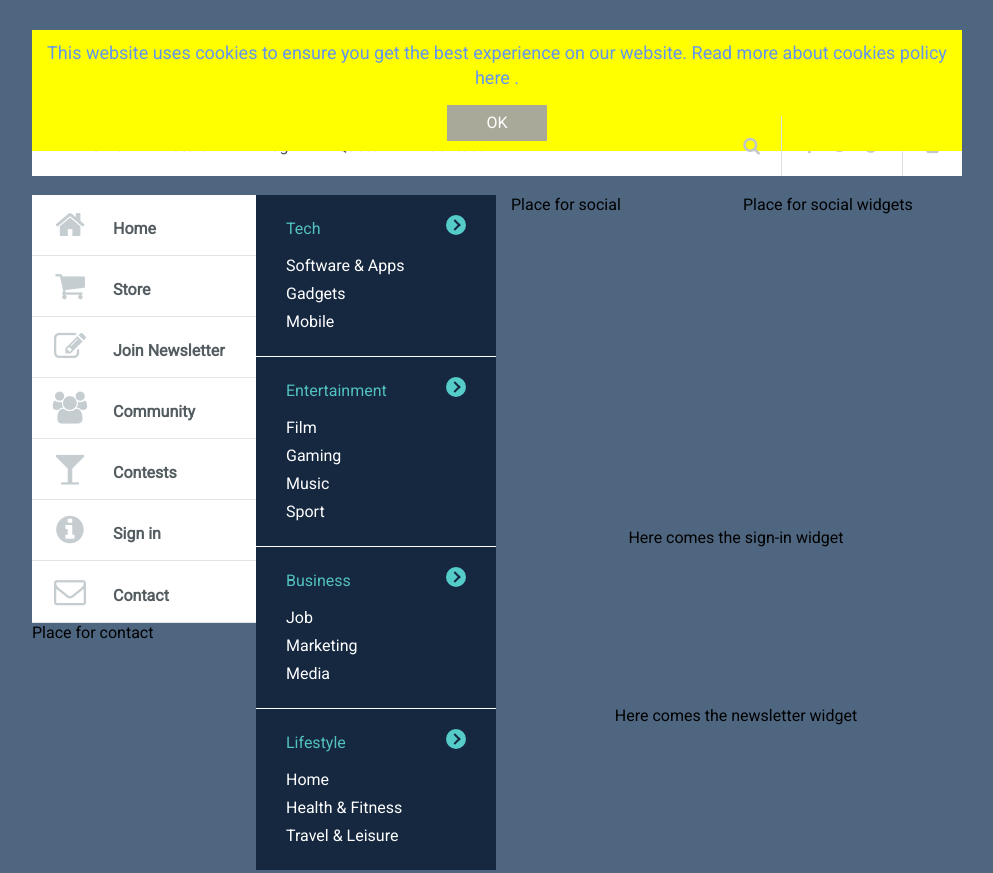
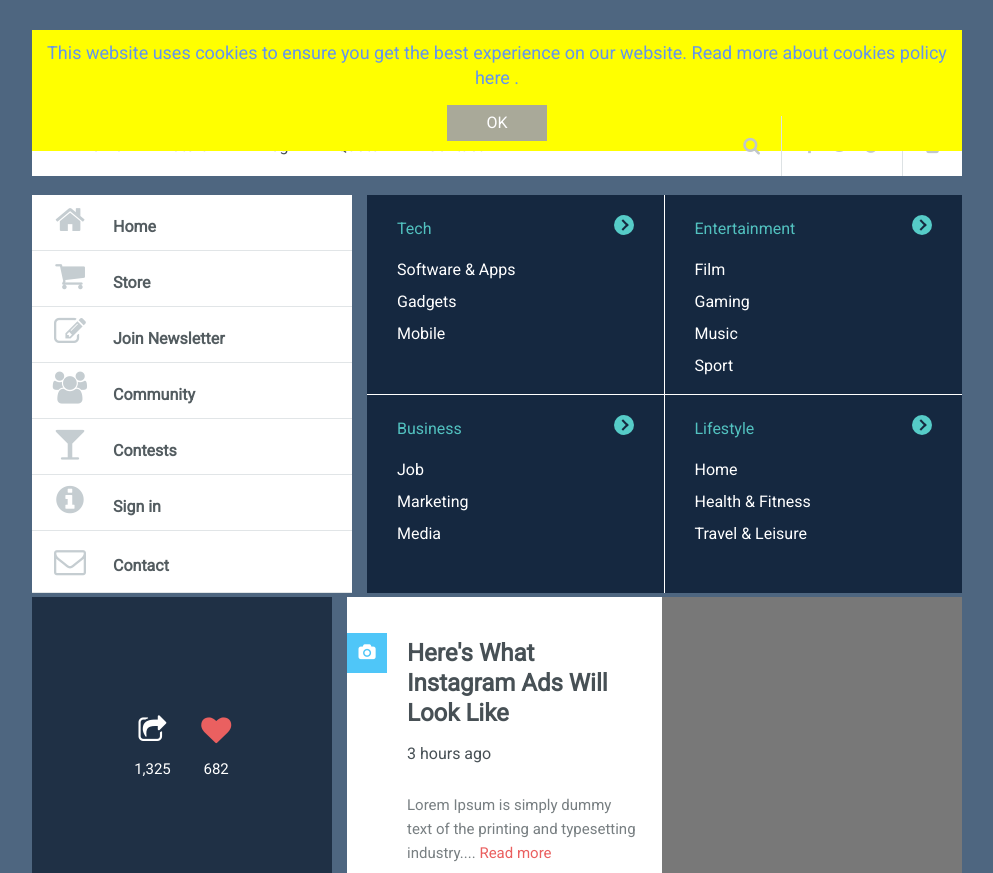
Before and after one commit to Nicoleta-Andreea/first_app_with_angular, a website: page public_html/index.html at #/social-media in a window 1280 px wide. Shown: the top 873 px of the page, without its empty margins (143-1136 px from the left). Drawn offline with nearby package versions, Linux system fonts and the light colour scheme; some packages are replaced by stand-ins of ours; files whose address does not match are found by name.

Commit message:
ui-router changes

```diff
--- a/nbproject/private/private.xml
+++ b/nbproject/private/private.xml
@@ -5,13 +5,15 @@
         <group>
             <file>file:/C:/wamp64/www/Git/first_app_with_angular/public_html/modules/menu-horizontal/controller/menu-horizontal.directive.js</file>
             <file>file:/C:/wamp64/www/Git/first_app_with_angular/public_html/modules/menu-horizontal/view/menu-horizontal-right.template.html</file>
+            <file>file:/C:/wamp64/www/Git/first_app_with_angular/public_html/modules/menu-horizontal/view/menuHorizontal.css</file>
+            <file>file:/C:/wamp64/www/Git/first_app_with_angular/public_html/modules/calendar/controller/calendar.directive.js</file>
             <file>file:/C:/wamp64/www/Git/first_app_with_angular/public_html/modules/menu-horizontal/view/menu-horizontal.template.html</file>
             <file>file:/C:/wamp64/www/Git/first_app_with_angular/public_html/modules/menu-horizontal/view/search-list.template.html</file>
             <file>file:/C:/wamp64/www/Git/first_app_with_angular/public_html/modules/menu-horizontal/model/menu-horizontal.model.js</file>
             <file>file:/C:/wamp64/www/Git/first_app_with_angular/public_html/resources/js/angular_first_app.js</file>
+            <file>file:/C:/wamp64/www/Git/first_app_with_angular/public_html/modules/calendar/model/calendar.model.js</file>
             <file>file:/C:/wamp64/www/Git/first_app_with_angular/public_html/index.html</file>
             <file>file:/C:/wamp64/www/Git/first_app_with_angular/public_html/modules/menu-horizontal/controller/menu-horizontal.controller.js</file>
-            <file>file:/C:/wamp64/www/Git/first_app_with_angular/public_html/modules/menu-horizontal/model/menuHorizontal.js</file>
         </group>
     </open-files>
 </project-private>
--- a/public_html/index.html
+++ b/public_html/index.html
@@ -116,7 +116,6 @@ and open the template in the editor.
 
                 <div class="row row-2 clearfix">
                     <div class="column column-1">
-                        <div class="column sub-column-1">
                          <div class="row clearfix" ng-include="'modules/menu-vertical/view/menu-vertical.template.html'">
                                 <!--<div class="column">-->
                                     <!-- VERTICAL MENU -->
@@ -124,54 +123,63 @@ and open the template in the editor.
                                    <!-- END VERTICAL MENU -->
                                <!-- </div> -->
                         </div>
-                            <div class="row clearfix" ui-view='contact-view'>
-                                <!--<div class="column">-->
+                        <!--<div class="column sub-column-1">
+
+
+                            <div class="row clearfix">
+                                <div class="column">-->
                                      <!-- CONTACT BOX -->
-                                            Place for contact
+
                                   <!--  END CONTACT BOX -->
-                                <!--</div>-->
+                                <!--</div>
                             </div>
+                        </div>   -->
                     </div>
-                        <div class="column sub-column-2" ng-include="'modules/submenu/view/submenu.template.html'">
-                            <!--  SUBMENU -->
+                    <div class="column column-2" ng-include="'modules/submenu/view/submenu.template.html'">
+                        <!-- <div class="row row-1 clearfix">
+                                <div class="column">
+                                     SOCIAL MENU -->
 
-                           <!--  END SUBMENU -->
+                                    <!-- END SOCIAL MENU
                                 </div>
-                    </div>
-                    <div class="column column-2">
-                           <div class="row row-1 clearfix">
-                                <div class="column" ui-view="social-media-view">
-                                     <!-- SOCIAL MENU -->
-                                      Place for social
-                                    <!-- END SOCIAL MENU -->
-                                </div>
-                                <div class="column" ui-view="social-widgets-view">
+                                <div class="column">
                                      Place for social widgets
                                 </div>
                             </div>
-                            <div class="row row-2" ui-view="sign-in-view">
-                                <!--<div class="column">-->
+                            <div class="row row-2">
+                                <div class="column">-->
                                      <!-- SIGN IN WIDGET -->
-                                           Here comes the sign-in widget
+
                                      <!-- END SIGN IN WIDGET -->
-                                <!--</div>-->
+                                <!--</div>
+                            </div>-->
+                            <!--<div class="row row-3">
+                                <div class="column">-->
+                                    <!-- NEWSLETTER -->
+
+                                    <!-- END NEWSLETTER -->
+                                <!--</div>
+                            </div> -->
+                            <!--  <div class="column sub-column-2" ng-include="'modules/submenu/view/submenu.template.html'">
+                               SUBMENU -->
+
+                               <!--  END SUBMENU
                             </div>
-                            <div class="row row-3" ui-view="newsletter-view">
-                                <!--<div class="column">-->
-                                    <!-- NEWSLETTER -->
-                                         Here comes the newsletter widget
-                                    <!-- END NEWSLETTER -->
-                                <!--</div>-->
+                        </div> -->
+
                 </div>
               </div>
+              <div class="row row-3 clearfix" ui-view ng-show="displayContainer">
+                    <div class="column" ui-view="social-media-view"></div>
+                    <div class="column" ui-view="social-widgets-view"></div>
                </div>
-               <div class="row row-3 clearfix" ui-view="blog-view">
-                   <!-- <div class="column"> -->
+               <!--<div class="row row-3 clearfix">
+                    <div class="column"> -->
                           <!-- POST -->
-                           Blog's place
+
                           <!-- END POST -->
-                    <!--</div>-->
-                </div>
+                    <!--</div>
+                </div>-->
                 <div class="row row-4 clearfix">
                     <div class="column" ng-include="'modules/share-widget/view/share-widget.template.html'">
                         <!-- SHARE WIDGET -->
@@ -227,13 +235,15 @@ and open the template in the editor.
                                  <!-- POST DETAIL-->
                             <!-- </div> -->
                          </div>
-                         <div class="row row-3 clearfix" ui-view='quote-view'>
+
+                        <!-- <div class="row row-3 clearfix">
                              <!--<div class="column">-->
                                   <!-- QUOTE -->
-                                        Quote
+
                                   <!-- END QUOTE -->
-                             <!--</div>-->
-                         </div>
+                             <!--</div>
+                         </div>-->
+
                          <div class="row row-4 clearfix" ng-include="'modules/tabs/view/tabs.template.html'">
                              <!--<div class="column">-->
                               <!-- TABS -->
--- a/public_html/modules/menu-horizontal/model/menu-horizontal.model.js
+++ b/public_html/modules/menu-horizontal/model/menu-horizontal.model.js
@@ -10,13 +10,13 @@ menuHorizontalModule.service('HorizontalMenuItemsList',[
         function($resource){
           var retrieveHorizontalMenuItems = function(url) {
              var ItemsResource = $resource('json/:itemsFile.json',{}, {
-                    query: {
+                    retrieve: {
                       method: 'GET',
                       params: {itemsFile:'@url'},
                       isArray: true
                     }
             });
-            return ItemsResource.query(url);
+            return ItemsResource.retrieve(url);
           };
 
           this.getItems = function(url){
--- a/public_html/modules/menu-vertical/view/menu-vertical.style.css
+++ b/public_html/modules/menu-vertical/view/menu-vertical.style.css
@@ -19,7 +19,7 @@ and open the template in the editor.
  }
 .vertical-menu .item{
     display:block;
-    padding:14px 20px 10px 20px;;
+    padding:9px 20px 10px 20px;;
     border-bottom:1px solid #e1e5e7;
     color:#c5cdd1;
     position: relative;
--- a/public_html/modules/menu-vertical/view/menu-vertical.template.html
+++ b/public_html/modules/menu-vertical/view/menu-vertical.template.html
@@ -5,7 +5,7 @@ To change this template file, choose Tools | Templates
 and open the template in the editor.
 -->
 <nav id="verticalMenu" class="vertical-menu accordion-element hide" data-accordion="true" data-title="Vertical Menu" ng-controller="menuVerticalCtrl" >
-    <a class="item"  ng-repeat="menuItem in menuVerticalItems" ui-sref="{{menuItem.href}}">
+    <a class="item"  ng-repeat="menuItem in menuVerticalItems" ui-sref="{{menuItem.href}}" ng-click="displayContainer">
         <i class="fa fa-2x fa-{{menuItem.icon}}"></i>
         <span class="item-descr">{{menuItem.label}}</span>
     </a>
--- a/public_html/modules/submenu/view/submenu.css
+++ b/public_html/modules/submenu/view/submenu.css
@@ -23,6 +23,20 @@ and open the template in the editor.
     border-width:1px 0 0 0;
     border-style:solid;
     border-color:#fff;
+    width:50%;
+    height:199px;
+    float:left;
+}
+.main-menu .main-item.left{
+    border-style:solid;
+    border-width:1px 1px 0px 0px;
+    border-color:#fff;
+}
+.main-menu .main-item.first{
+    border-width:0;
+}
+.main-menu .main-item.left.first{
+    border-width:0 1px 0 0;
 }
 .main-menu .main-item .expandable{
     display: inline-block;
@@ -60,9 +74,6 @@ and open the template in the editor.
     margin-left:-4px;
     margin-top:-5px;
 }
-.main-menu .main-item.first{
-    border-width:0;
-}
 .main-menu .main-item:hover,
 .main-menu .main-item:focus,
 .main-menu .main-item:active{
@@ -74,7 +85,7 @@ and open the template in the editor.
     display:inline-block;
     width: 100%;
     cursor: pointer;
-    height:21px;
+    height:32px;
 }
 .submenu{
     margin-top:9px;
--- a/public_html/modules/submenu/view/submenu.template.html
+++ b/public_html/modules/submenu/view/submenu.template.html
@@ -1,5 +1,5 @@
   <ul class="main-menu accordion-element hide" data-accordion="true" data-title="Submenu">
-        <li class="main-item first">
+        <li class="main-item left first">
             <span class="descr">Tech
                    <span class="expandable">
                        <span class="arrow"></span>
@@ -17,7 +17,7 @@
                </li>
             </ul>
         </li>
-        <li class="main-item">
+        <li class="main-item first">
              <span class="descr">Entertainment
                    <span class="expandable">
                        <span class="arrow"></span>
@@ -38,7 +38,7 @@
                 </li>
              </ul>
         </li>
-        <li class="main-item">
+        <li class="main-item left">
             <span class="descr">Business
                    <span class="expandable">
                          <span class="arrow"></span>
--- a/public_html/resources/css/finalGridPlaceholders.css
+++ b/public_html/resources/css/finalGridPlaceholders.css
@@ -88,7 +88,7 @@ body{
 }
 .wrapper .row-2{
     margin:15px 0 0 0;
-    height:675px;
+    /*height:675px;*/
 }
 .wrapper .row .column{
     float:left;
@@ -98,12 +98,14 @@ body{
     margin:0;
 }
 .wrapper .row-2 .column-1{
-    width:464px;
+    /*width:464px;*/
+    width:320px;
     margin:0 15px 0 0;
-    height:675px;
+    /*height:675px;*/
 }
 .wrapper .row-2 .column-2{
-    width:451px;
+    /*width:451px;*/
+     width:595px;
  }
 .wrapper .row-2 .column-1 .sub-column-1{
     width:224px;
@@ -115,9 +117,9 @@ body{
 .wrapper .row-2 .column-1 .sub-column-1 .row:first-of-type{
     height:428px;
 }
-.wrapper .row-2 .column-1 .sub-column-1 .row:last-of-type{
+/*.wrapper .row-2 .column-1 .sub-column-1 .row:last-of-type{
     height:246px;
-}
+}*/
 .wrapper .row-2 .column-1 .sub-column-1 .row:first-of-type{
     background:#000000;
     width:100%;
@@ -158,13 +160,12 @@ body{
       text-align:center;
 }
 .wrapper .row-3{
-    height:300px;
-    margin:14px 0 0 0;
     width:100%;
+    padding:15px 0;
 }
 .wrapper .row-4{
     height:300px;
-    margin:14px 0 0 0;
+    margin:0;
 }
 .wrapper .row-4 .column:first-of-type{
     width:300px;
--- a/public_html/resources/js/angular_first_app.js
+++ b/public_html/resources/js/angular_first_app.js
@@ -14,7 +14,7 @@ app.config(function($stateProvider, $urlRouterProvider) {
     $urlRouterProvider.otherwise('/home');
     $stateProvider
         .state('home',{
-             url:''
+             url:'',
          })
         .state('external',{
             url: 'https://www.google.com',
@@ -26,19 +26,11 @@ app.config(function($stateProvider, $urlRouterProvider) {
         })
         .state('quote',{
             url:'/quote',
-            views:{
-                'quote-view':{
             templateUrl:'modules/quote/view/quote.template.html'
-                }
-            }
         })
         .state('contact',{
             url:'/contact',
-            views:{
-                'contact-view':{
             templateUrl:'modules/contact/view/contact.template.html'
-                }
-            }
         })
         .state('shoppingCartExternal',{
             url:'https://www.tutorialspoint.com',
@@ -46,27 +38,15 @@ app.config(function($stateProvider, $urlRouterProvider) {
         })
         .state('sign-in',{
             url:'/sign-in',
-            views:{
-                'sign-in-view':{
             templateUrl:'modules/sign-in/view/sign-in.template.html'
-                }
-            }
         })
         .state('join-newsletter',{
             url:'/newsletter',
-            views:{
-                'newsletter-view':{
             templateUrl:'modules/newsletter/view/newsletter.template.html'
-                }
-            }
         })
         .state('blog',{
                 url:"/blog",
-                views:{
-                    'blog-view':{
                 templateUrl:'modules/post/view/post.template.html'
-                    }
-                }
         })
         .state('social-media',{
             url:'/social-media',
```
Also changed, not shown: public_html/modules/menu-horizontal/controller/menu-horizontal.controller.js (+7 -6 lines), public_html/modules/menu-horizontal/view/menu-horizontal.template.html (+2 -2 lines), public_html/modules/social-widget/view/socialWidget.html (+1 -1 lines). Lines whose indentation alone changed are shown as unchanged.
